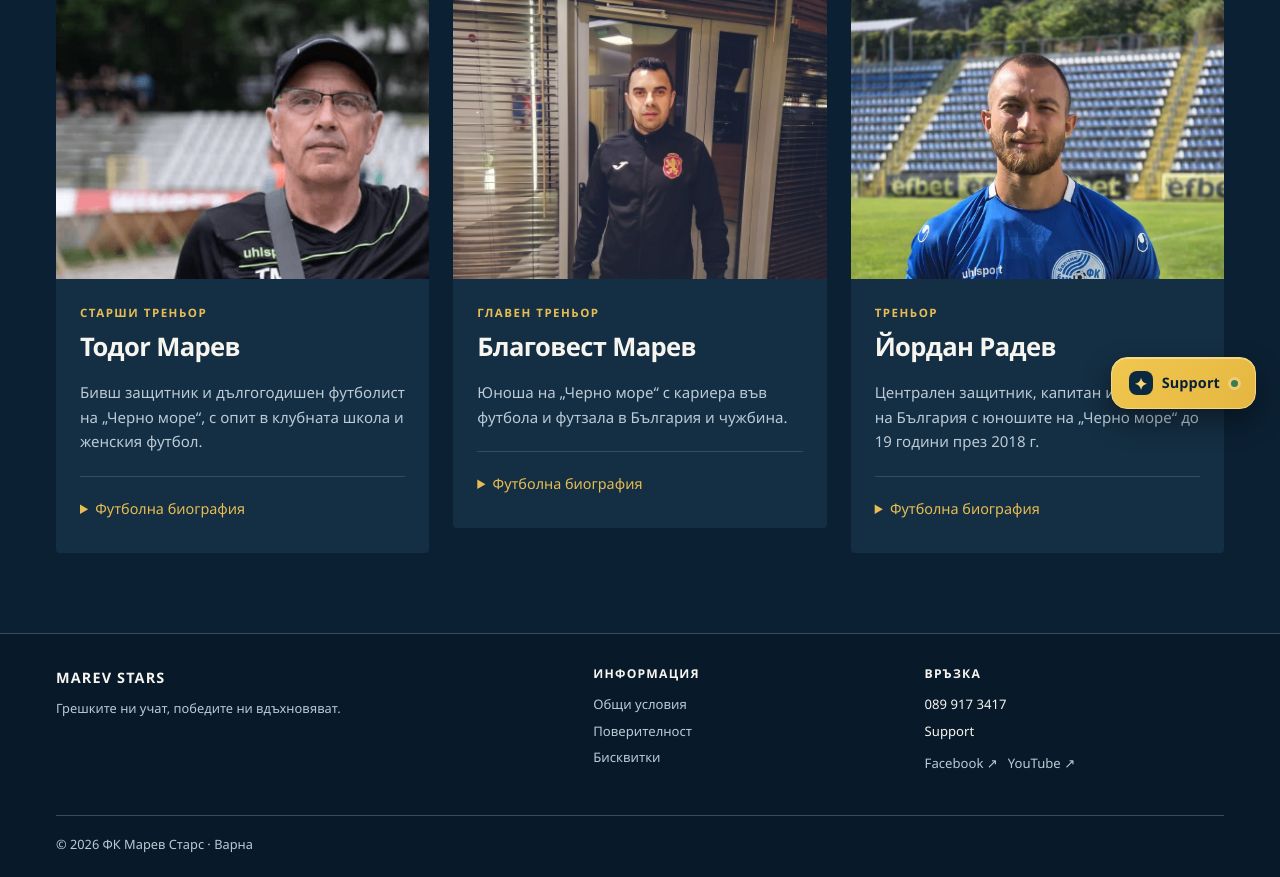
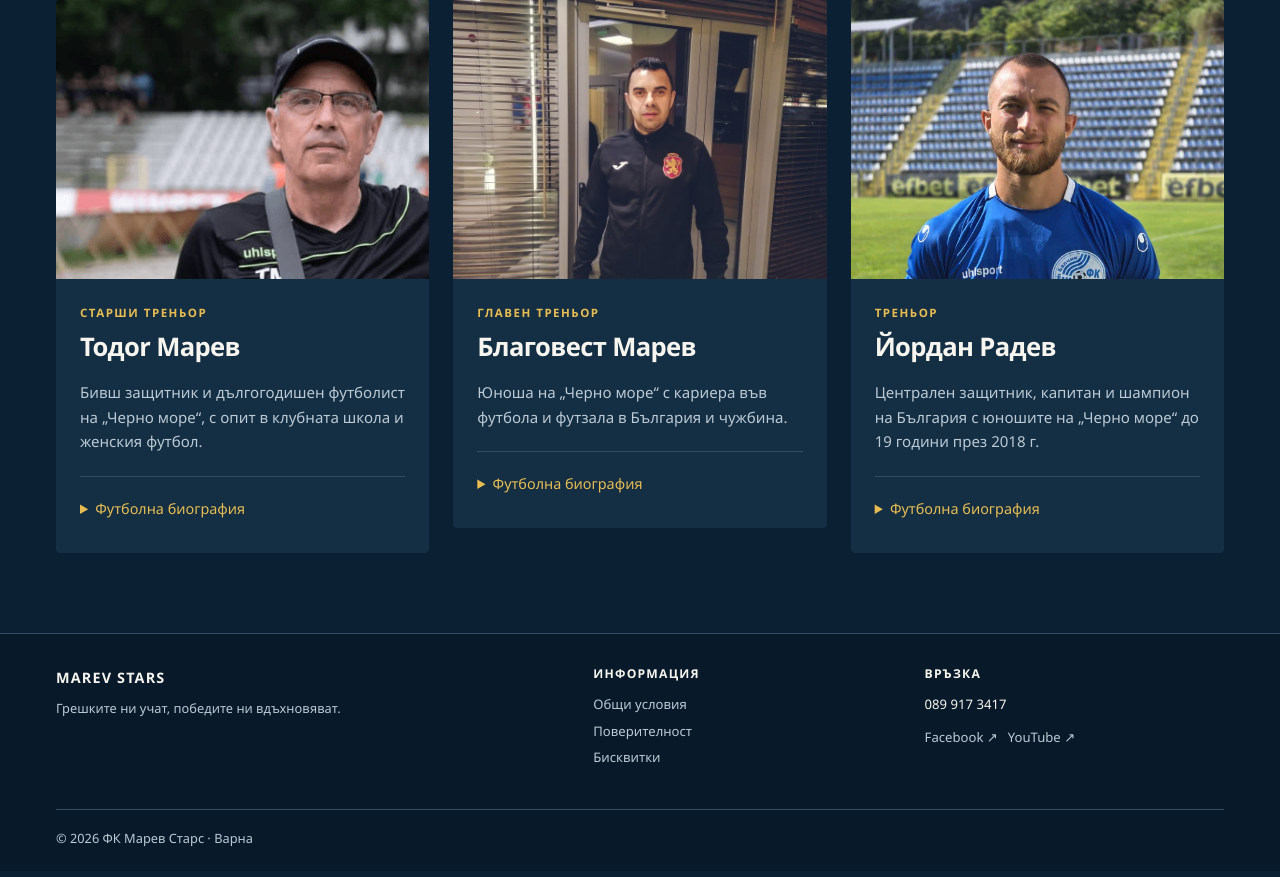
Before and after one commit to martiparty2000/marevstars.com, a Django app: page /coaches/ in a window 1280 px wide. Shown: the part 367-1244 px from the top of the page. After the commit the page ends 1213 px from the top, so only its background shows below. Run offline with Django 5.2, Linux system fonts and the light colour scheme.

Commit message:
Temporarily hide public support chat

```diff
--- a/templates/base.html
+++ b/templates/base.html
@@ -47,11 +47,11 @@
     <div class="footer-inner">
         <div class="footer-brand"><strong>MAREV STARS</strong><p>{% if site_language == 'en' %}Mistakes teach us. Victories inspire us.{% else %}Грешките ни учат, победите ни вдъхновяват.{% endif %}</p></div>
         <nav class="footer-legal" aria-label="{% if site_language == 'en' %}Legal information{% else %}Правна информация{% endif %}"><strong>{% if site_language == 'en' %}Information{% else %}Информация{% endif %}</strong><a href="{% url 'team:terms' %}">{% if site_language == 'en' %}Terms{% else %}Общи условия{% endif %}</a><a href="{% url 'team:privacy' %}">{% if site_language == 'en' %}Privacy{% else %}Поверителност{% endif %}</a><a href="{% url 'team:cookies' %}">{% if site_language == 'en' %}Cookies{% else %}Бисквитки{% endif %}</a></nav>
-        <div class="footer-contact"><strong>{% if site_language == 'en' %}Contact{% else %}Връзка{% endif %}</strong><a href="tel:+359899173417">089 917 3417</a><button class="footer-support support-open" type="button">Support</button><div class="social-links" aria-label="Социални мрежи"><a href="https://www.facebook.com/marevstars/?locale=bg_BG" target="_blank" rel="noopener noreferrer">Facebook ↗</a><a href="https://www.youtube.com/@marevstars" target="_blank" rel="noopener noreferrer">YouTube ↗</a></div></div>
+        <div class="footer-contact"><strong>{% if site_language == 'en' %}Contact{% else %}Връзка{% endif %}</strong><a href="tel:+359899173417">089 917 3417</a><button class="footer-support support-open" type="button" hidden>Support</button><div class="social-links" aria-label="Социални мрежи"><a href="https://www.facebook.com/marevstars/?locale=bg_BG" target="_blank" rel="noopener noreferrer">Facebook ↗</a><a href="https://www.youtube.com/@marevstars" target="_blank" rel="noopener noreferrer">YouTube ↗</a></div></div>
         <p class="copyright">© {% now 'Y' %} {% if site_language == 'en' %}Marev Stars FC · Varna{% else %}ФК Марев Старс · Варна{% endif %}</p>
     </div>
 </footer>
-<div class="support-widget" data-language="{{ site_language }}" data-start-url="{% url 'team:support_start' %}" data-thread-url="{% url 'team:support_thread' public_id='00000000-0000-0000-0000-000000000000' %}" data-close-url="{% url 'team:support_close' public_id='00000000-0000-0000-0000-000000000000' %}">
+<div class="support-widget" hidden data-language="{{ site_language }}" data-start-url="{% url 'team:support_start' %}" data-thread-url="{% url 'team:support_thread' public_id='00000000-0000-0000-0000-000000000000' %}" data-close-url="{% url 'team:support_close' public_id='00000000-0000-0000-0000-000000000000' %}">
     {% csrf_token %}
     <button class="support-launcher" type="button" aria-expanded="false" aria-controls="support-panel">Support <span aria-hidden="true">●</span></button>
     <section class="support-panel" id="support-panel" hidden aria-label="{% if site_language == 'en' %}Support chat{% else %}Support чат{% endif %}">
```
